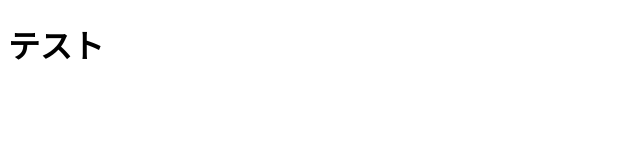
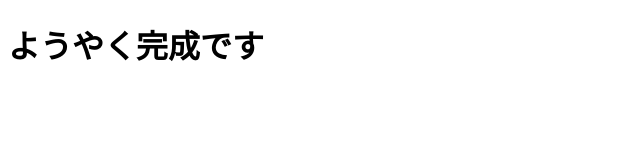
Before and after one commit to sugitsugita/sugita, a plain HTML site: page index.html in a window 1280 px wide. Shown: the whole page, without its empty margins (0-640 px from the left). Drawn offline with Linux system fonts and the light colour scheme.

Commit message:
Add files via upload

```diff
--- a/index.html
+++ b/index.html
@@ -7,6 +7,6 @@
     <title>Document</title>
 </head>
 <body>
-    <h1>テスト</h1>
+    <h1>ようやく完成です</h1>
 </body>
 </html>
```
